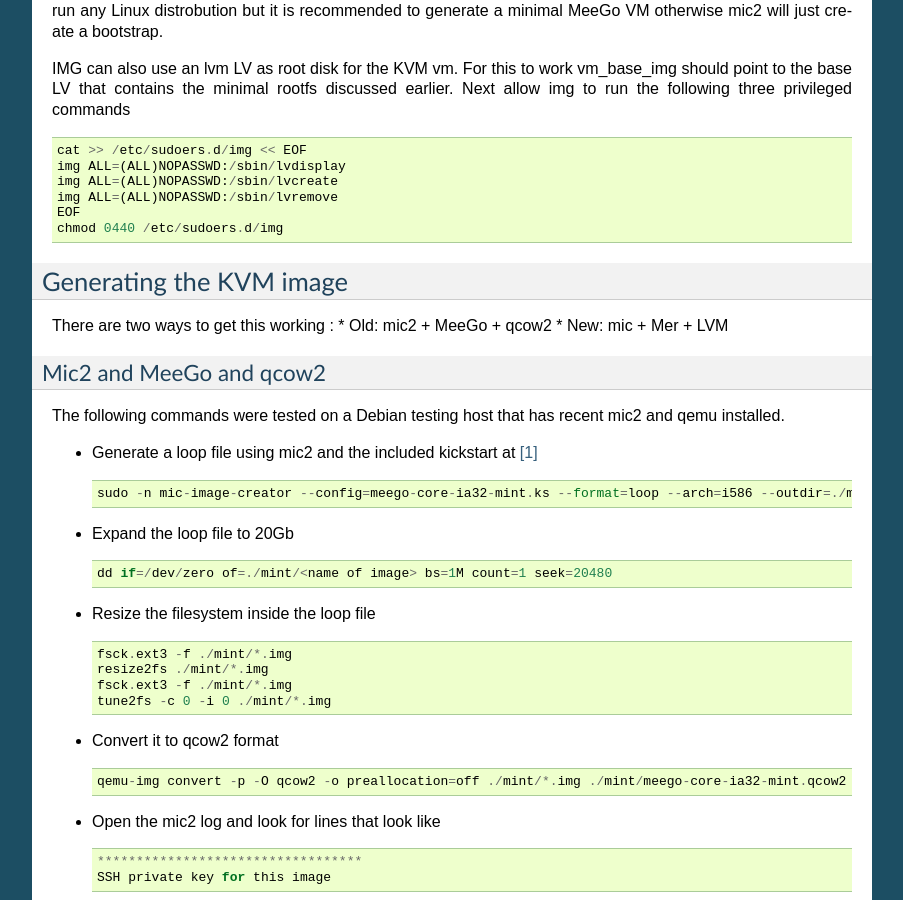
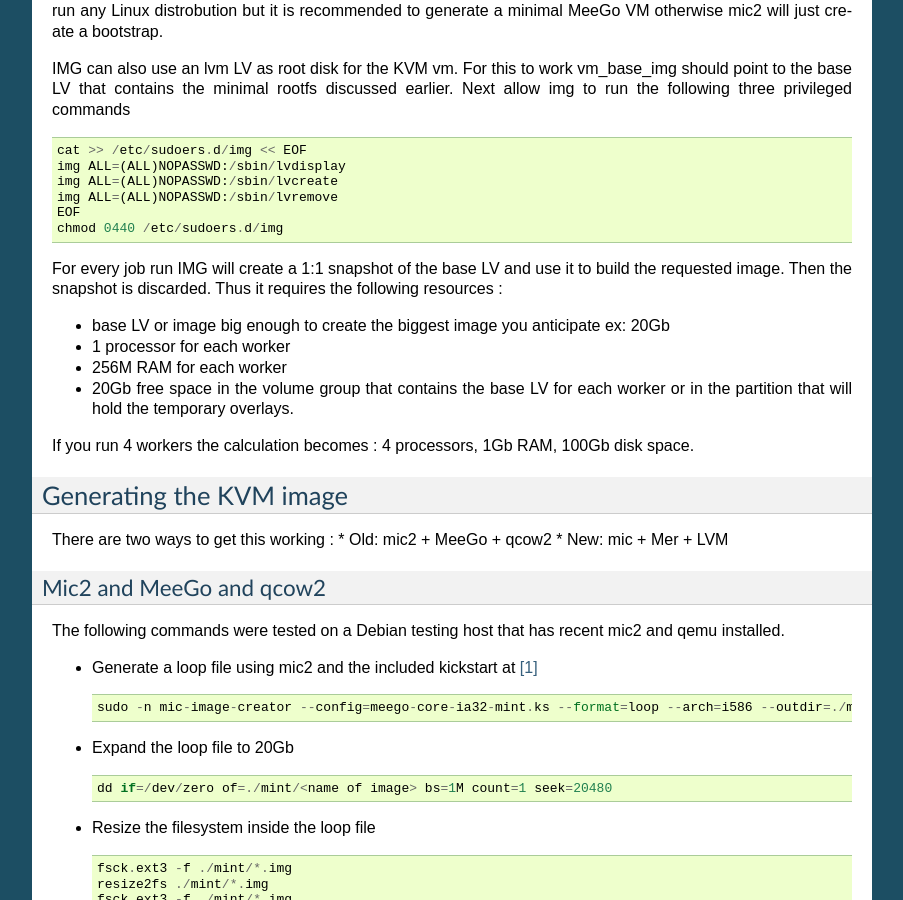
Before and after one commit to MeeGoIntegration/imager, a Sphinx documentation site: the page built from docs/configuration/build_image-conf.rst, in a window 1280 px wide and 900 px high, scrolled down 2501 px. Shown: the whole window, without its empty margins (198-1101 px from the left). Built offline with Sphinx 7.4.7, drawn with Linux system fonts in a browser that asks for light colours.

Commit message:
a little blurp about resources

```diff
--- a/docs/configuration/build_image-conf.rst
+++ b/docs/configuration/build_image-conf.rst
@@ -110,6 +110,17 @@
  EOF
  chmod 0440 /etc/sudoers.d/img
 
+For every job run IMG will create a 1:1 snapshot of the base LV and use it to build the requested image.
+Then the snapshot is discarded. Thus it requires the following resources :
+
+* base LV or image big enough to create the biggest image you anticipate ex: 20Gb
+* 1 processor for each worker
+* 256M RAM for each worker
+* 20Gb free space in the volume group that contains the base LV for each worker or in the partition
+  that will hold the temporary overlays.
+
+If you run 4 workers the calculation becomes : 4 processors, 1Gb RAM, 100Gb disk space.
+
 Generating the KVM image
 ------------------------
 
```
